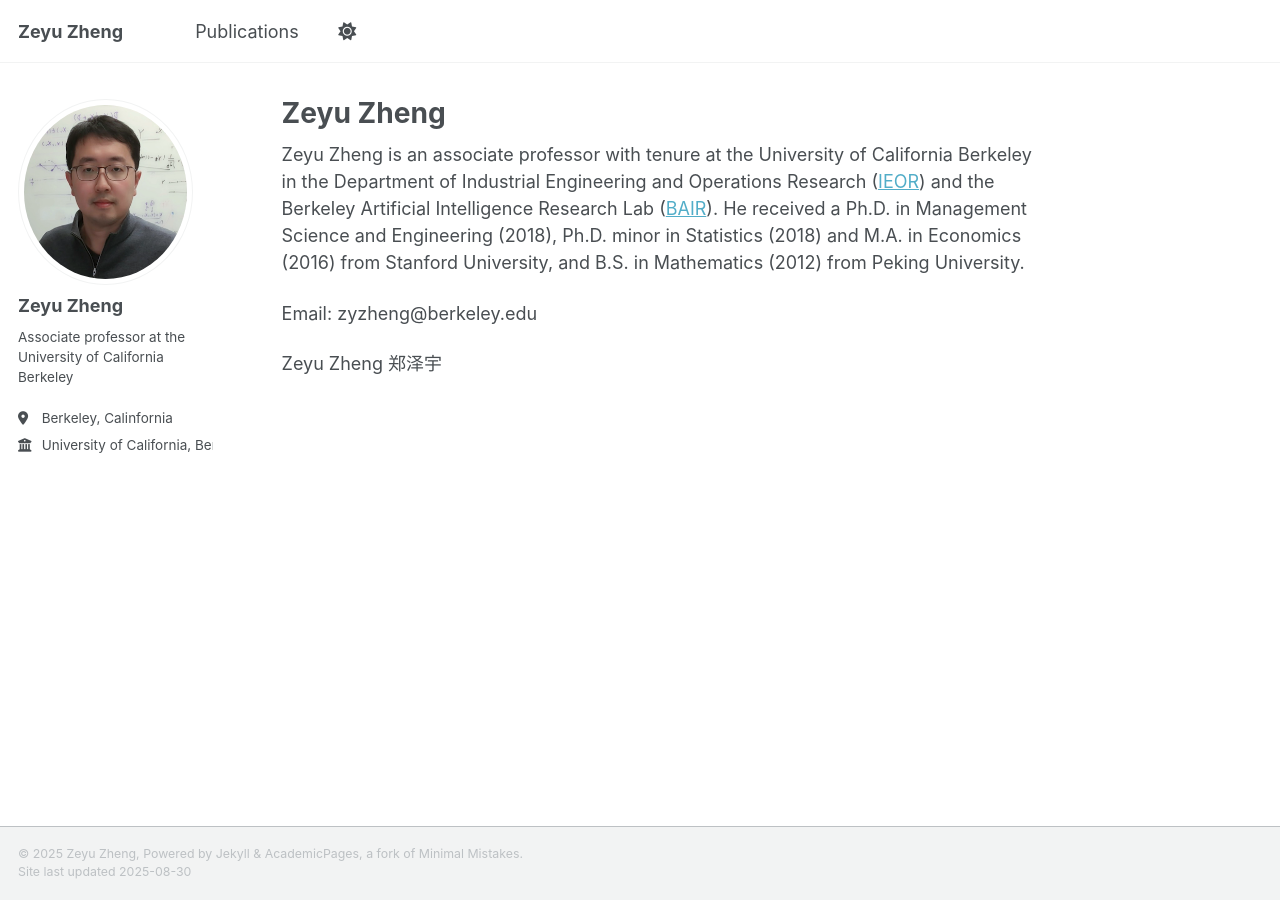
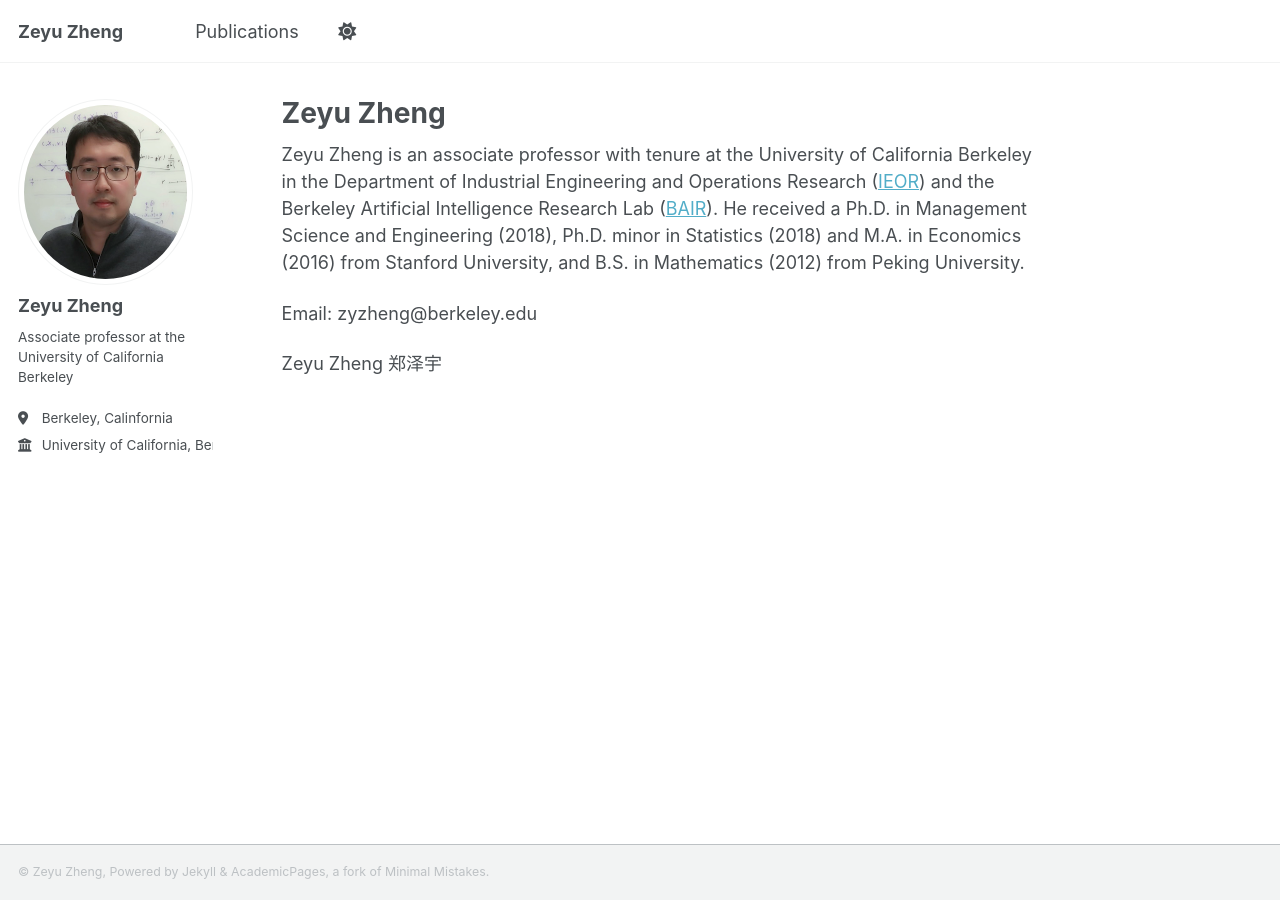
Before and after one commit to zheng80/zheng80.github.io, a Jekyll site: the page built from _pages/about.md, in a window 1280 px wide. Built offline with Jekyll 4.4.1, drawn with Linux system fonts in a browser that asks for light colours; a script that is not in the unit is left out.

Commit message:
Update footer.html

```diff
--- a/_includes/footer.html
+++ b/_includes/footer.html
@@ -20,6 +20,5 @@
 {% endif %}
 
 <div class="page__footer-copyright">
-  &copy; {{ site.time | date: '%Y' }} {{ site.name | default: site.title }}, {{ site.data.ui-text[site.locale].powered_by | default: "Powered by" }} <a href="http://jekyllrb.com" rel="nofollow">Jekyll</a> &amp; <a href="https://github.com/academicpages/academicpages.github.io">AcademicPages</a>, a fork of <a href="https://mademistakes.com/work/minimal-mistakes-jekyll-theme/" rel="nofollow">Minimal Mistakes</a>.<br />
-  Site last updated {{ "now" | date: '%Y-%m-%d' }}
+  &copy; {{ site.name | default: site.title }}, {{ site.data.ui-text[site.locale].powered_by | default: "Powered by" }} <a href="http://jekyllrb.com" rel="nofollow">Jekyll</a> &amp; <a href="https://github.com/academicpages/academicpages.github.io">AcademicPages</a>, a fork of <a href="https://mademistakes.com/work/minimal-mistakes-jekyll-theme/" rel="nofollow">Minimal Mistakes</a>.<br />
 </div>
```
